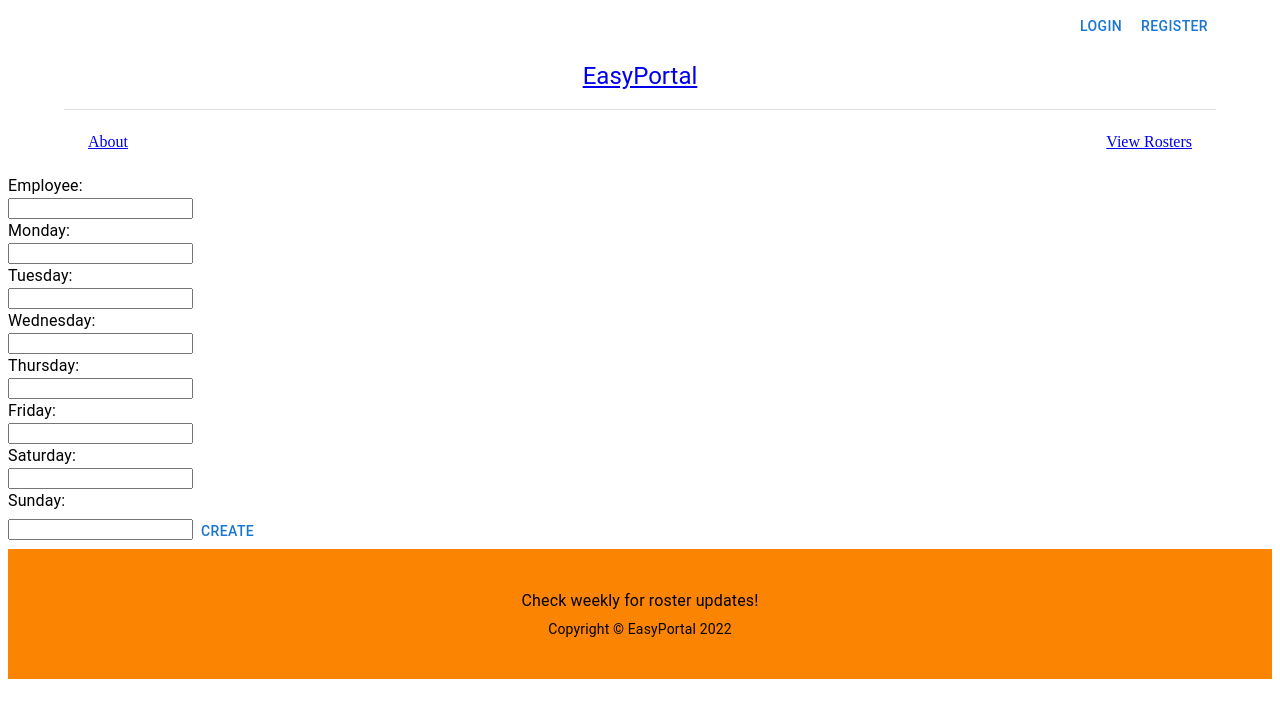
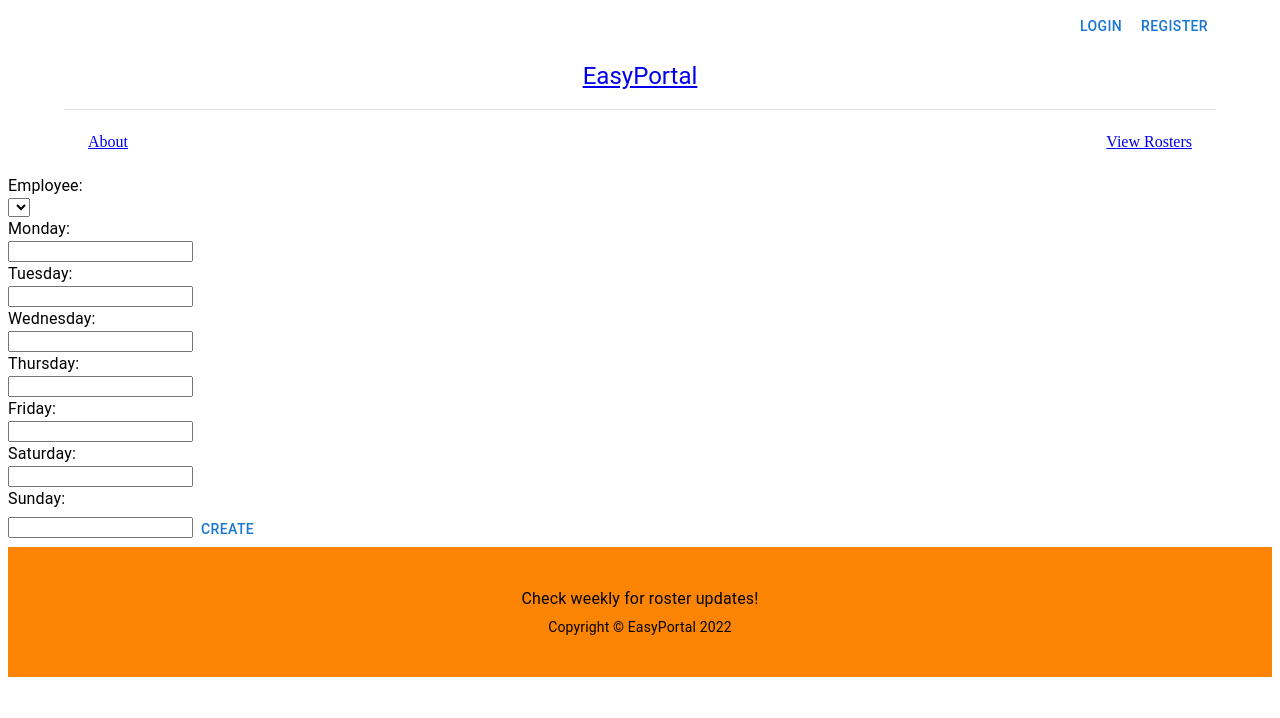
Before and after one commit to EasyPortal-Business-Management-System/EasyPortal-Client, a React (Create React App) app: page /rosters/new in a window 1280 px wide. Shown: the top 718 px of the page. Built offline with nearby package versions, Linux system fonts and the light colour scheme.

Commit message:
updated new roster form

```diff
--- a/src/components/NewRoster.js
+++ b/src/components/NewRoster.js
@@ -10,14 +10,14 @@ import {
 
 export default function NewRoster() {
   const initialFormState = {
-    name: "",
+    employee_id: 1,
     monday: "",
     tuesday: "",
     wednesday: "",
     thursday: "",
     friday: "",
     saturday: "",
-    sunnday: ""
+    sunday: ""
   };
   const [formState, setFormState] = useState(initialFormState);
 
@@ -35,14 +35,14 @@ export default function NewRoster() {
             employee.name.toLowerCase()
         );
         setFormState({
-          name: roster.name,
-          monday: roster.monday,
-          tuesday: roster.tuesday,
-          wednesday: roster.wednesday,
-          thursday: roster.thursday,
-          friday: roster.friday,
-          saturday: roster.saturday,
-          sunnday: roster.sunday
+          employee_id: employee.id,
+          monday: employee.monday,
+          tuesday: employee.tuesday,
+          wednesday: employee.wednesday,
+          thursday: employee.thursday,
+          friday: employee.friday,
+          saturday: employee.saturday,
+          sunnday: employee.sunday
         });
       });
     }
@@ -80,12 +80,17 @@ export default function NewRoster() {
   return (
     <div>
       <Typography>Employee:</Typography>
-      <input
-        type="text"
-        name="employee"
-        // value={formState.employee}
-        // onChange={handleChange}
-      ></input>
+      <select
+        name="employee_id"
+        value={formState.name}
+        onChange={handleChange}
+      >
+        {employees.map((employee) => (
+          <option key={employee.id} value={employee.id}>
+            {employee.name}
+          </option>
+        ))}
+      </select>
       <Typography>Monday:</Typography>
       <input
         type="text"
```
